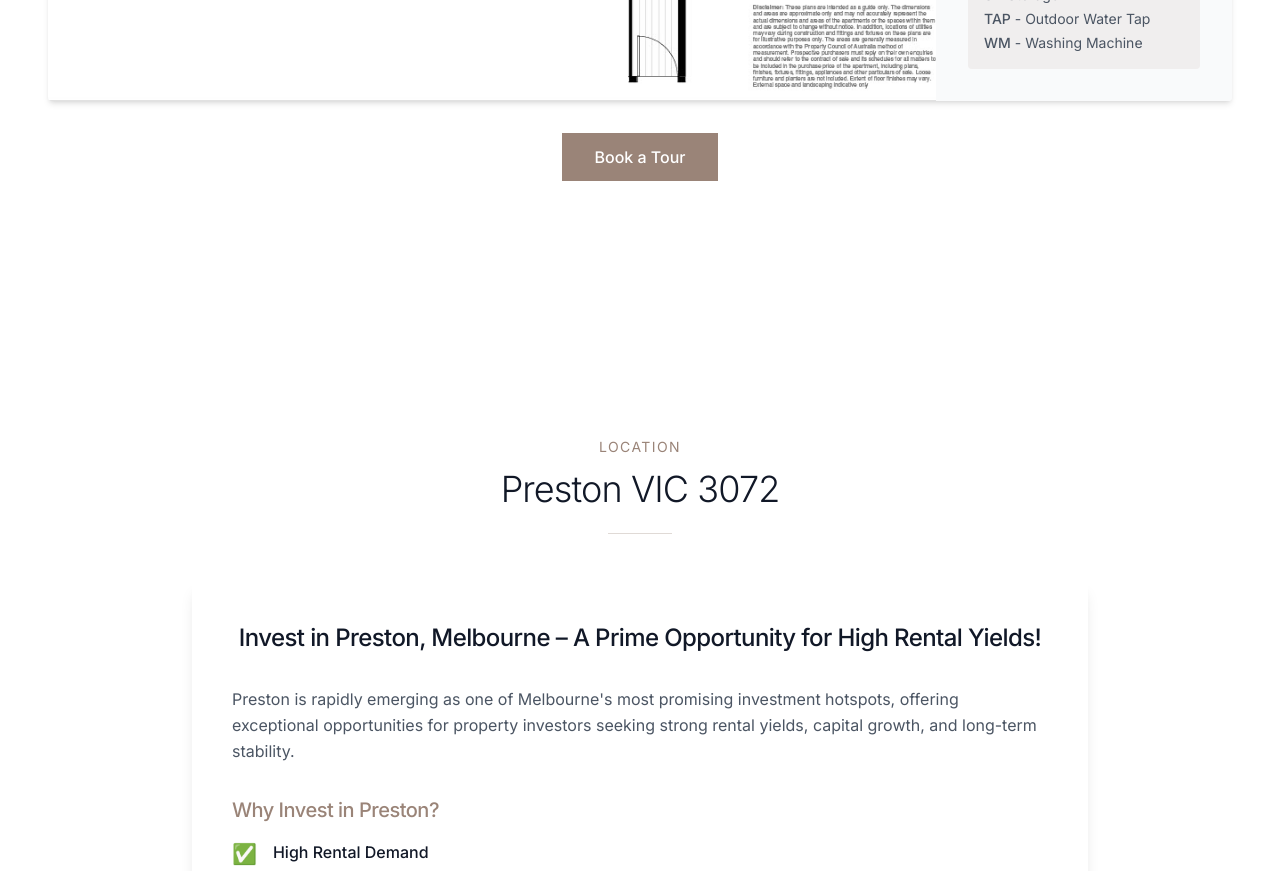
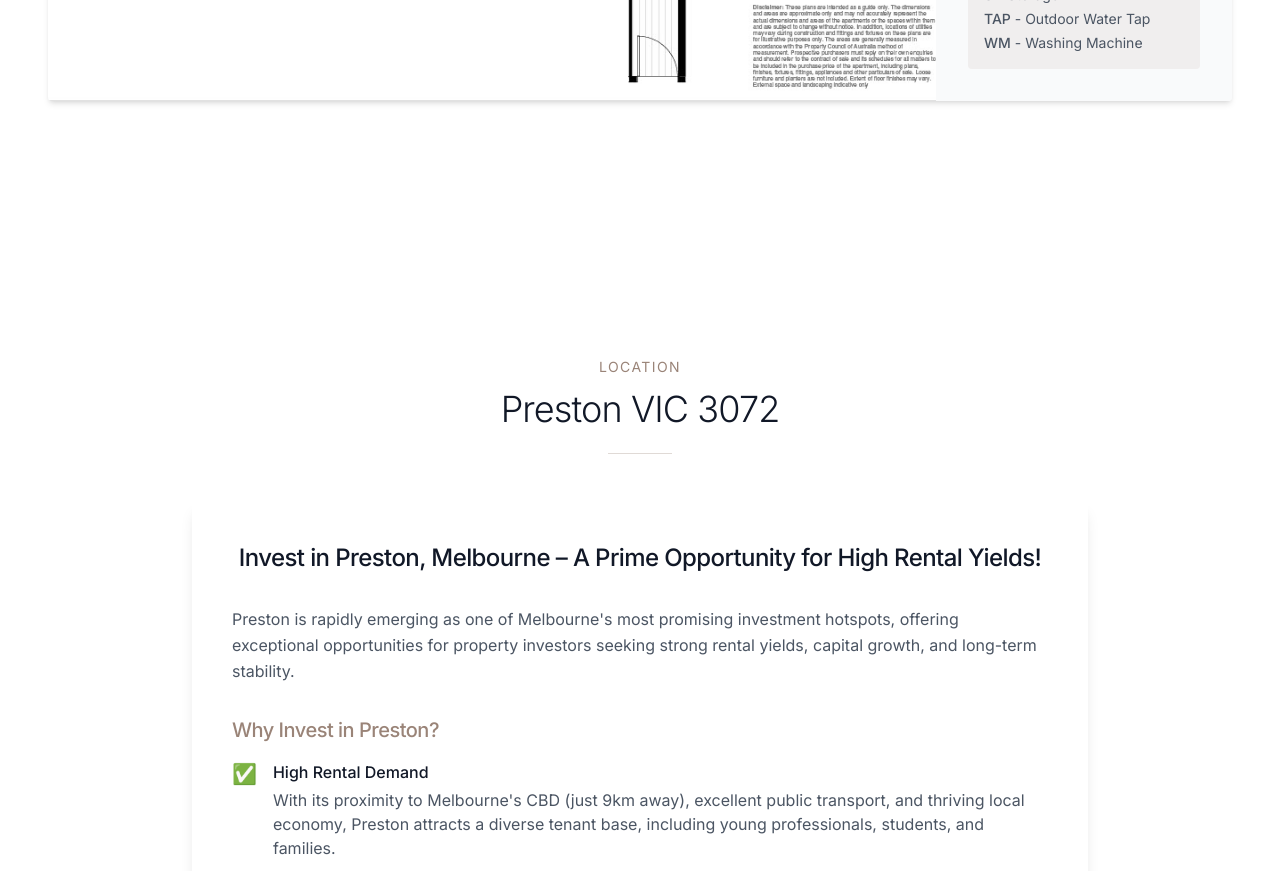
Before and after one commit to propertystart/view-preston-stemcon-v10, a React (Vite) app: page / in a window 1280 px wide. Shown: the part 4780-5651 px from the top of the page. Built offline with nearby package versions, Linux system fonts and the light colour scheme.

Commit message:
Remove "Book a Tour" button
Removes the "Book a Tour" button from the codebase.

```diff
--- a/src/components/FloorPlans.tsx
+++ b/src/components/FloorPlans.tsx
@@ -200,12 +200,6 @@ const FloorPlans: React.FC = () => {
               </div>
             </div>
           </div>
-
-          <div className="text-center mt-8">
-            <button className="bg-luxury hover:bg-luxury/90 text-white px-8 py-3 font-medium transition-colors">
-              Book a Tour
-            </button>
-          </div>
         </div>
       </div>
     </section>
```
